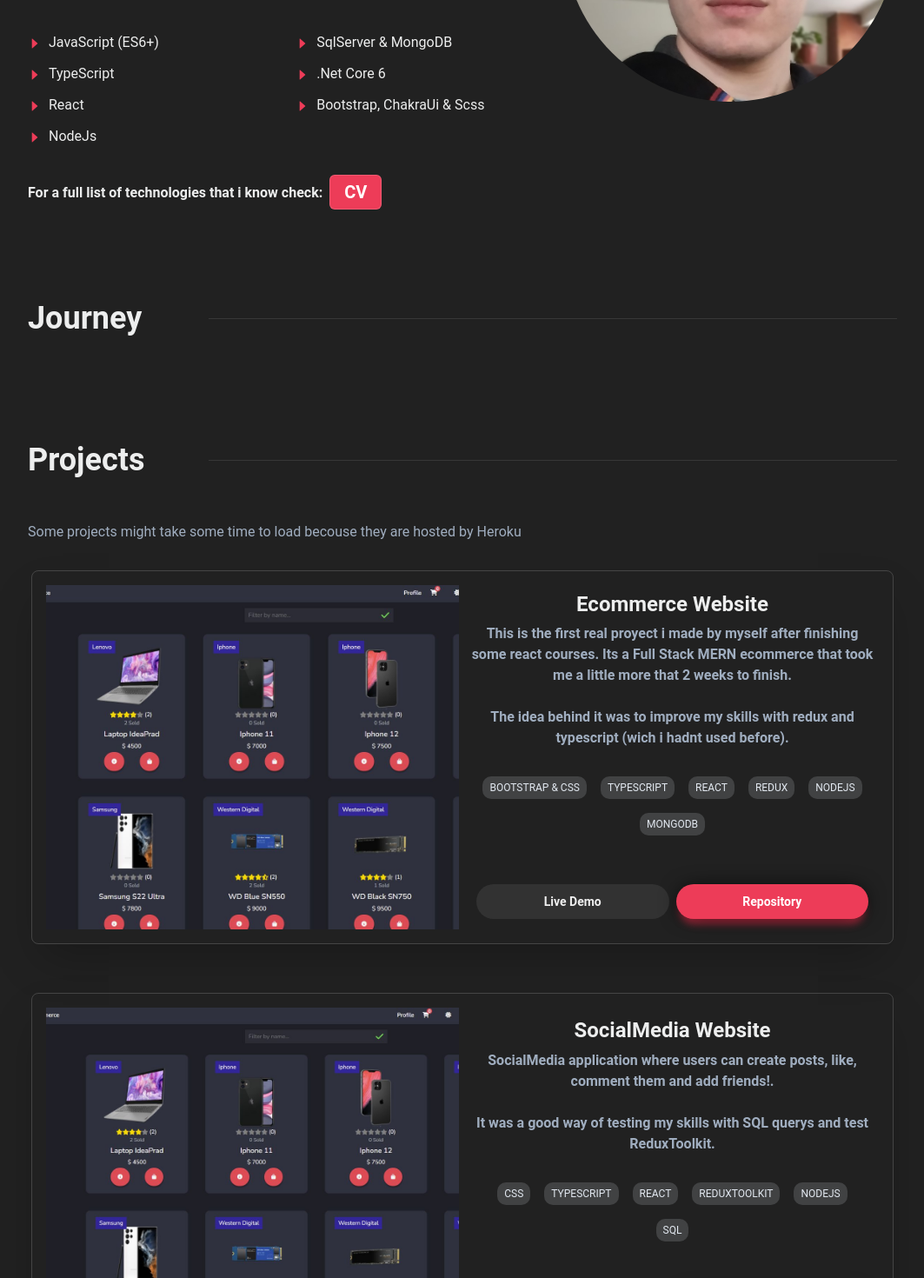
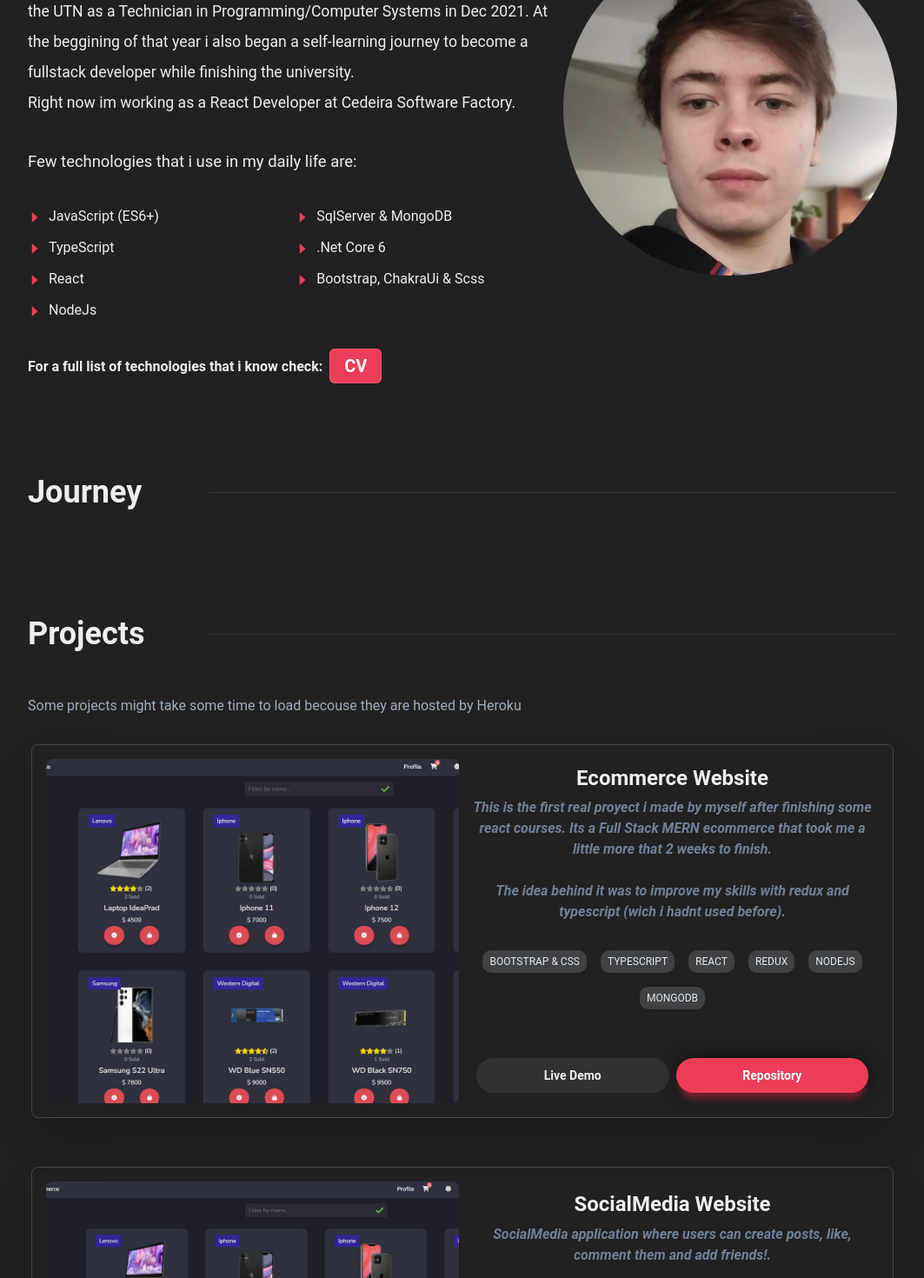
Before and after one commit to Germanvw/Germanv-Portfolio, a Next.js app: page / in a window 1280 px wide. Shown: the part 1330-2800 px from the top of the page at 87% size, without its empty margins (108-1171 px from the left). Built offline with nearby package versions, Linux system fonts and the light colour scheme.

Commit message:
Animations to About & Hero
Animations to About & Hero

```diff
--- a/package.json
+++ b/package.json
@@ -16,7 +16,8 @@
     "next": "12.1.6",
     "react": "18.2.0",
     "react-dom": "18.2.0",
-    "react-icons": "^4.4.0"
+    "react-icons": "^4.4.0",
+    "react-intersection-observer": "^9.3.3"
   },
   "devDependencies": {
     "@types/node": "18.0.0",
--- a/src/components/Navbar.tsx
+++ b/src/components/Navbar.tsx
@@ -12,8 +12,8 @@
 import { navigation } from '../data/links';
 import { useState } from 'react';
 import { Logo } from './Logo';
+import { BtnCV } from './elements/BtnCV';
 import Link from 'next/link';
-import { BtnCV } from './elements/BtnCV';
 
 export const Navbar = ({ bg }: { bg: string }) => {
   const { colorMode, toggleColorMode } = useColorMode();
--- a/src/components/elements/BtnCV.tsx
+++ b/src/components/elements/BtnCV.tsx
@@ -19,7 +19,8 @@
         bg='primary'
         color='white'
         transition='all 0.2s'
-        _hover={{ bg: 'white', color: 'secondary' }}
+        _hover={{ bg: 'secondary', color: 'white' }}
+        _active={{ bg: 'primary', color: 'white' }}
         _focus={{
           boxShadow: 'outline',
         }}
@@ -27,8 +28,24 @@
         CV
       </MenuButton>
       <MenuList bg={colorMode === 'dark' ? 'svgDark' : 'white'}>
-        <MenuItem _hover={{ color: 'primary' }}>Español</MenuItem>
-        <MenuItem _hover={{ color: 'primary' }}>English</MenuItem>
+        <MenuItem
+          _hover={{ color: 'primary' }}
+          as='a'
+          href='/pdf/German_Vazquez_esp.pdf'
+          rel='noopener noreferrer'
+          target='_blank'
+        >
+          Español
+        </MenuItem>
+        <MenuItem
+          _hover={{ color: 'primary' }}
+          as='a'
+          href='/pdf/German_Vazquez_eng.pdf'
+          rel='noopener noreferrer'
+          target='_blank'
+        >
+          English
+        </MenuItem>
       </MenuList>
     </Menu>
   );
--- a/src/components/elements/ProjectItem.tsx
+++ b/src/components/elements/ProjectItem.tsx
@@ -32,10 +32,12 @@
         boxShadow={'2xl'}
         padding={4}
       >
-        <Flex flex={1} bg='blue.200'>
+        <Flex flex={1}>
           <Image
             objectFit='cover'
             boxSize='100%'
+            borderWidth='1px'
+            borderRadius={8}
             minH={380}
             minW={380}
             maxW={475}
@@ -58,7 +60,8 @@
           {description?.map((i) => (
             <Text
               fontWeight={600}
-              color={colorMode === 'dark' ? 'gray.400' : 'gray.600'}
+              color={colorMode === 'dark' ? 'gray.500' : 'gray.600'}
+              as='i'
               textAlign='center'
               size='sm'
               mb={4}
--- a/src/components/sections/About.tsx
+++ b/src/components/sections/About.tsx
@@ -9,13 +9,34 @@
   Stack,
   Text,
 } from '@chakra-ui/react';
-
+import { motion, useAnimation } from 'framer-motion';
 import { AiFillCaretRight } from 'react-icons/ai';
 import { skills } from '../../data/skills';
 import { BtnCV } from '../elements/BtnCV';
+import { useInView } from 'react-intersection-observer';
+import { useEffect } from 'react';
+
+const variant = {
+  visible: { opacity: 1, scale: 1, transition: { duration: 0.5 } },
+  hidden: { opacity: 0, scale: 0 },
+};
 
 export const About = () => {
+  const { ref, inView } = useInView();
+  const control = useAnimation();
+
+  useEffect(() => {
+    if (inView) control.start('visible');
+  }, [inView]);
+
   return (
+    <motion.div
+      initial='hidden'
+      animate={control}
+      ref={ref}
+      className='box'
+      variants={variant}
+    >
       <Stack width='100%' mb={20}>
         <Stack direction='row' alignItems='center' mb={10}>
           <Heading minW={200} as='kbd' id='About'>
@@ -33,14 +54,14 @@
               </Text>
               <Text fontSize='1.1rem' fontWeight='400' lineHeight='200%'>
                 My first contact with programming was a subject called
-              Introduction to Programming that i took while going the university
-              to become a Civil Engineer in 2019.
+                Introduction to Programming that i took while going the
+                university to become a Civil Engineer in 2019.
               </Text>
               <Text fontSize='1.1rem' fontWeight='400' lineHeight='200%'>
                 Since then i become in love with coding, changed careers and
                 graduated from the UTN as a Technician in Programming/Computer
-              Systems in Dec 2021. At the beggining of that year i also began a
-              self-learning journey to become a fullstack developer while
+                Systems in Dec 2021. At the beggining of that year i also began
+                a self-learning journey to become a fullstack developer while
                 finishing the university.
               </Text>
               <Text fontSize='1.1rem' fontWeight='400' lineHeight='200%'>
@@ -92,5 +113,6 @@
           />
         </Stack>
       </Stack>
+    </motion.div>
   );
 };
--- a/src/components/sections/Hero.tsx
+++ b/src/components/sections/Hero.tsx
@@ -1,21 +1,59 @@
 import { Stack, Text, Heading, Box, Button } from '@chakra-ui/react';
+import { motion } from 'framer-motion';
 
 export const Hero = () => {
   return (
-    <Stack minHeight='75vh' width='100%'>
+    <Stack minHeight='100vh' width='100%'>
+      <motion.div
+        initial={{ x: -150 }}
+        animate={{ x: 0 }}
+        transition={{ type: 'spring', duration: 2, stiffness: 100 }}
+      >
         <Text fontSize='1.2rem' color='primary'>
           Hi, my name is
         </Text>
+      </motion.div>
+      <motion.div
+        initial='hidden'
+        animate='visible'
+        variants={{
+          hidden: { scale: 0.8, opacity: 0 },
+          visible: { scale: 1, opacity: 1, transition: { delay: 0.4 } },
+        }}
+      >
         <Heading fontSize='4.5rem'>German Vazquez</Heading>
+      </motion.div>
+
+      <motion.div
+        initial='hidden'
+        animate='visible'
+        variants={{
+          hidden: { scale: 0.8, opacity: 0 },
+          visible: { scale: 1, opacity: 1, transition: { delay: 0.8 } },
+        }}
+      >
         <Heading fontSize='4.5rem' color='secondary'>
           Fullstack Developer
         </Heading>
+      </motion.div>
+      <motion.div
+        initial={{ opacity: 0.5 }}
+        animate={{ opacity: 1 }}
+        transition={{ delay: 1 }}
+      >
         <Text maxWidth='24em' py='10' fontSize='1.3rem'>
           I’m a 23yo programmer from Argentina obsessed by the world of web
           development, solving problems and developing rich and interactive
           applications.
         </Text>
+      </motion.div>
+      <motion.div
+        initial={{ x: '-40vw' }}
+        animate={{ x: 0 }}
+        transition={{ type: 'spring', duration: 2, stiffness: 80, delay: 1 }}
+      >
         <Box pb={50}>
+          <motion.button whileHover={{ scale: 1.1 }}>
             <Button
               variant='outline'
               bg='primary'
@@ -23,13 +61,14 @@
               w='200px'
               _active={{ bg: 'primary' }}
               _hover={{ bg: 'secondary' }}
-          mb={50}
               as='a'
               href='#Projects'
             >
               My Projects
             </Button>
+          </motion.button>
         </Box>
+      </motion.div>
     </Stack>
   );
 };
--- a/src/components/sections/Projects.tsx
+++ b/src/components/sections/Projects.tsx
@@ -1,9 +1,34 @@
-import { Divider, Heading, Stack, Text, useColorMode } from '@chakra-ui/react';
+import {
+  Divider,
+  Heading,
+  Stack,
+  Text,
+  useColorMode,
+  Button,
+  Flex,
+} from '@chakra-ui/react';
+import { useEffect, useState } from 'react';
 import { projects } from '../../data/projects';
 import { ProjectItem } from '../elements/ProjectItem';
+import { motion, useAnimation } from 'framer-motion';
+import { useInView } from 'react-intersection-observer';
+
+const variant = {
+  visible: { opacity: 1, scale: 1, transition: { duration: 0.5 } },
+  hidden: { opacity: 0, scale: 0 },
+};
 
 export const Projects = () => {
+  const [ref, inView] = useInView();
+  const control = useAnimation();
   const { colorMode } = useColorMode();
+
+  const [displayMore, setDisplayMore] = useState(false);
+
+  useEffect(() => {
+    if (inView) control.start('visible');
+  }, [inView]);
+
   return (
     <Stack width='100%' mb={20}>
       <Stack direction='row' alignItems='center' mb={10}>
@@ -16,11 +41,50 @@
         Some projects might take some time to load becouse they are hosted by
         Heroku
       </Text>
-      {projects?.map((project) => (
-        <div key={project?.name}>
-          <ProjectItem project={project} />
-        </div>
-      ))}
+      {displayMore
+        ? projects?.map((project) => (
+            <motion.div
+              key={project?.name}
+              ref={ref}
+              initial='hidden'
+              animate={control}
+              className='box'
+              variants={variant}
+            >
+              <ProjectItem project={project} />
+            </motion.div>
+          ))
+        : projects?.slice(0, 3).map((project) => (
+            <motion.div
+              key={project?.name}
+              ref={ref}
+              initial='hidden'
+              animate={control}
+              className='box'
+              variants={variant}
+            >
+              <ProjectItem project={project} />
+            </motion.div>
+          ))}
+
+      {projects?.length > 3 && (
+        <Flex justifyContent='center' alignItems='center'>
+          <motion.button whileHover={{ scale: 1.1 }}>
+            <Button
+              variant='outline'
+              bg='primary'
+              color='white'
+              w='200px'
+              _active={{ bg: 'primary' }}
+              _hover={{ bg: 'secondary' }}
+              mb={50}
+              onClick={() => setDisplayMore(!displayMore)}
+            >
+              {displayMore ? 'Show Less' : 'Show More'}
+            </Button>
+          </motion.button>
+        </Flex>
+      )}
     </Stack>
   );
 };
--- a/src/data/projects.ts
+++ b/src/data/projects.ts
@@ -44,7 +44,7 @@
       'This project was created to test my skills with Chakra-UI and Animations.',
     ],
     img: '/images/ecommerce1.jpg',
-    technologies: ['Chakra-Ui', 'Typescript', 'NextJs'],
+    technologies: ['Chakra-Ui', 'Typescript', 'NextJs', 'Framer Motion'],
     demo: 'https://ecommercemern-gw.herokuapp.com/',
     github: 'https://github.com/Germanvw/portfolio',
   },
@@ -52,7 +52,7 @@
     featured: true,
     name: 'Calendar Application',
     description: [
-      'A Calendar application where you customer can create events.',
+      'A Calendar application where the user can create events by date with a title and description.',
       'This is the final project from the course "React de 0 a Experto" by Fernando Herrera.',
     ],
     img: '/images/ecommerce1.jpg',
--- a/src/pages/_app.tsx
+++ b/src/pages/_app.tsx
@@ -3,6 +3,7 @@
 import Head from 'next/head';
 import { Template } from '../components/Template';
 import { customTheme } from '../styles/theme';
+import '../styles/global.css';
 
 function MyApp({ Component, pageProps }: AppProps) {
   return (
--- /dev/null
+++ b/src/styles/global.css
@@ -0,0 +1,4 @@
+html {
+  overflow-y: scroll;
+  scroll-behavior: smooth;
+}
```
Also changed, not shown: 2 other files (tests, documents, lock files or other folders). Lines whose indentation alone changed are shown as unchanged.
